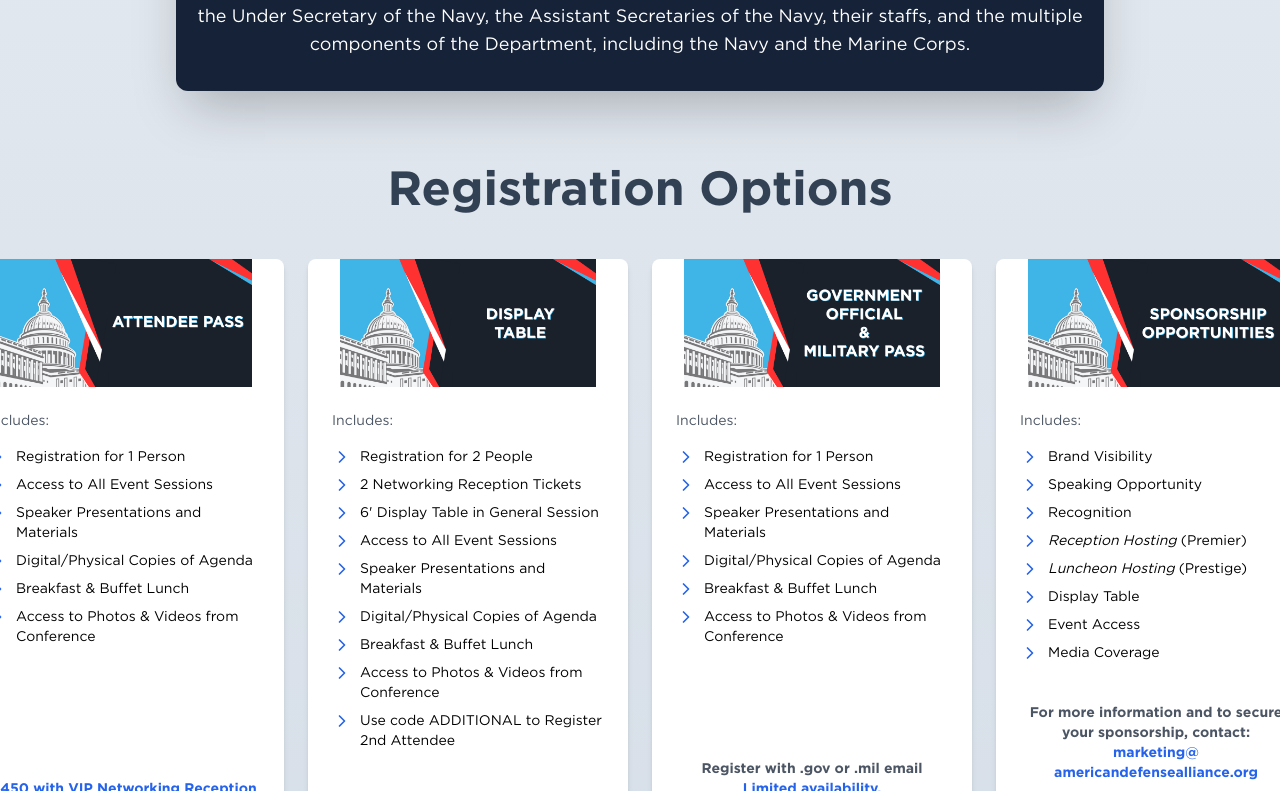
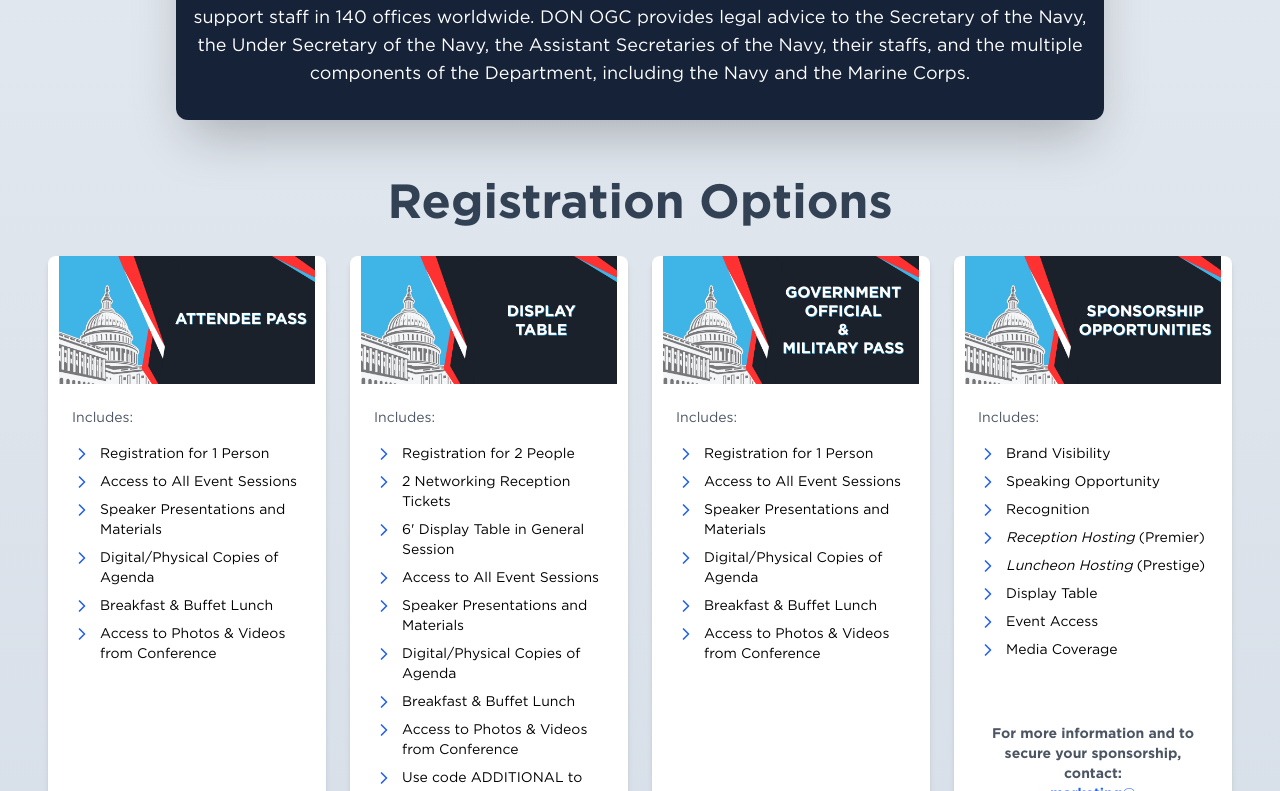
Before and after one commit to masonym/ada-website, a Next.js app: page /events/2025-defense-industry-forecast in a window 1280 px wide. Shown: the part 2009-2800 px from the top of the page. Built offline with nearby package versions, Linux system fonts and the light colour scheme.

Commit message:
Fixed navbar & registration option responsiveness

```diff
--- a/src/app/components/RegistrationOptions.tsx
+++ b/src/app/components/RegistrationOptions.tsx
@@ -27,57 +27,18 @@ const RegistrationOptions = ({ event }: RegistrationProps) => {
     const earlyBirdDeadline = currentEvent.registrations.find(reg => reg.earlyBirdDeadline)?.earlyBirdDeadline || null;
     const isEarlyBird = earlyBirdDeadline && new Date() < new Date(earlyBirdDeadline);
 
-    const getContainerStyles = (itemCount: number) => {
-        // Card width is 320px (w-80) and gap is 24px (gap-6)
-        const cardWidth = 320;
-        const gapWidth = 24;
-
-        switch (itemCount) {
-            case 1:
-                return {
-                    width: `${cardWidth}px`,
-                    gridTemplateColumns: '1fr'
-                };
-            case 2:
-                return {
-                    width: `${(cardWidth * 2) + gapWidth}px`,
-                    gridTemplateColumns: 'repeat(2, 1fr)'
-                };
-            case 3:
-                return {
-                    width: `${(cardWidth * 3) + (gapWidth * 2)}px`,
-                    gridTemplateColumns: 'repeat(3, 1fr)'
-                };
-            case 4:
-                return {
-                    width: `${(cardWidth * 4) + (gapWidth * 3)}px`,
-                    gridTemplateColumns: 'repeat(4, 1fr)'
-                };
-            default:
-                return {
-                    width: `${(cardWidth * 4) + (gapWidth * 3)}px`,
-                    gridTemplateColumns: 'repeat(4, 1fr)'
-                };
-        }
-    };
-
-    const containerStyles = getContainerStyles(currentEvent.registrations.length);
-
     return (
         <div className="w-full py-8 px-4">
-            <div className="flex flex-col items-center">
-                <h1 className="text-[48px] text-center font-gotham font-bold mb-8 text-slate-700">
+            <div className="flex flex-col items-center max-w-7xl mx-auto">
+                <h1 className="text-3xl md:text-4xl lg:text-[48px] text-center font-gotham font-bold mb-8 text-slate-700">
                     Registration Options
                 </h1>
 
-                {/* Registration Cards Grid */}
-                <div className="flex justify-center w-full">
-                    <div
-                        className="grid gap-6"
-                        style={containerStyles}
-                    >
+                {/* Registration Cards Grid - Responsive */}
+                <div className="w-full">
+                    <div className="grid grid-cols-1 md:grid-cols-2 lg:grid-cols-3 xl:grid-cols-4 gap-6 justify-items-center">
                         {currentEvent.registrations.map((item, index) => (
-                            <div key={index} className="w-80">
+                            <div key={index} className="w-full max-w-sm">
                                 <RegistrationCard item={item} />
                             </div>
                         ))}
@@ -86,7 +47,7 @@ const RegistrationOptions = ({ event }: RegistrationProps) => {
 
                 {/* Add-Ons Section */}
                 {currentEvent.addOns && currentEvent.addOns.length > 0 && (
-                    <div className="w-full max-w-4xl mt-8 text-center">
+                    <div className="w-full max-w-4xl mt-8">
                         <div className="bg-white shadow-md rounded-lg overflow-hidden">
                             {currentEvent.addOns.map((addOn: AddOn, index: number) => (
                                 <div key={index} className="p-6 border-b border-gray-200 last:border-b-0">
@@ -101,19 +62,19 @@ const RegistrationOptions = ({ event }: RegistrationProps) => {
                 )}
 
                 {/* Sponsorship Section */}
-                <div className="pt-12 items-center flex flex-col">
+                <div className="pt-12 items-center flex flex-col w-full">
                     <div className="flex flex-wrap items-center justify-center mb-4 gap-3">
-                        <Award className="w-8 h-8 text-gold-500 shrink-0" />
-                        <h3 className="text-4xl font-bold text-navy-800 text-center">
+                        <Award className="w-6 h-6 md:w-8 md:h-8 text-gold-500 shrink-0" />
+                        <h3 className="text-2xl md:text-3xl lg:text-4xl font-bold text-navy-800 text-center">
                             Become a Sponsor
                         </h3>
                     </div>
 
-                    <div className="bg-gradient-to-r from-navy-500 to-navy-800 text-white p-6 rounded-lg mb-6 max-w-4xl">
-                        <p className="text-center mb-4">
+                    <div className="bg-gradient-to-r from-navy-500 to-navy-800 text-white p-4 md:p-6 rounded-lg mb-6 w-full max-w-4xl">
+                        <p className="text-center mb-4 text-sm md:text-base">
                             Enhance your Visibility and Connect with Key Decision-Makers through our Exclusive Sponsorship Opportunities. This is your chance to elevate your brand and make a lasting impact in the Defense Sector.
                         </p>
-                        <Link href={`/events/${event.slug}/sponsors-exhibitors/sponsorship-opportunities`}>
+                        <Link href={`/events/${event.slug}/sponsors-exhibitors/sponsorship-opportunities`} className="block">
                             <button className="w-full py-3 px-6 bg-blue-500 hover:bg-blue-600 text-white rounded-md transition duration-300 flex items-center justify-center">
                                 View Sponsorship Packages
                                 <ChevronRight className="ml-2 w-5 h-5" />
@@ -123,14 +84,14 @@ const RegistrationOptions = ({ event }: RegistrationProps) => {
 
                     <SponsorProspectus event={event}/>
 
-                    <div className="text-center">
+                    <div className="text-center w-full max-w-4xl">
                         <div className="flex items-center justify-center text-gray-600 mb-2">
                             <Mail className="w-5 h-5 mr-2" />
-                            <p className="font-medium">{event.contactInfo?.contactText || 'Contact our Sponsorship Team'} </p>
+                            <p className="font-medium text-sm md:text-base">{event.contactInfo?.contactText || 'Contact our Sponsorship Team'} </p>
                         </div>
                         <a
                             href={`mailto:${event.contactInfo?.contactEmail || 'marketing@americandefensealliance.org'}`}
-                            className="text-blue-600 hover:text-blue-800 transition-colors duration-300 font-medium break-words"
+                            className="text-blue-600 hover:text-blue-800 transition-colors duration-300 font-medium break-words text-sm md:text-base"
                         >
                             {event.contactInfo?.contactEmail || 'marketing@americandefensealliance.org'}
                         </a>
--- a/src/app/events/[slug]/EventNavBar.tsx
+++ b/src/app/events/[slug]/EventNavBar.tsx
@@ -70,7 +70,7 @@ export default function Navbar() {
                         >
                             {navItem.subItems ? (
                                 <>
-                                    <span className="hover:bg-lightBlue-400 hover:text-white transition-colors duration-300 p-2 px-4 rounded-full cursor-pointer flex items-center">
+                                    <span className="hover:bg-lightBlue-400 hover:text-white transition-colors duration-300 p-2 px-4 rounded-full cursor-pointer flex items-center text-center">
                                         {navItem.label}
                                         <ChevronDown className="ml-1 h-4 w-4" />
                                     </span>
```
